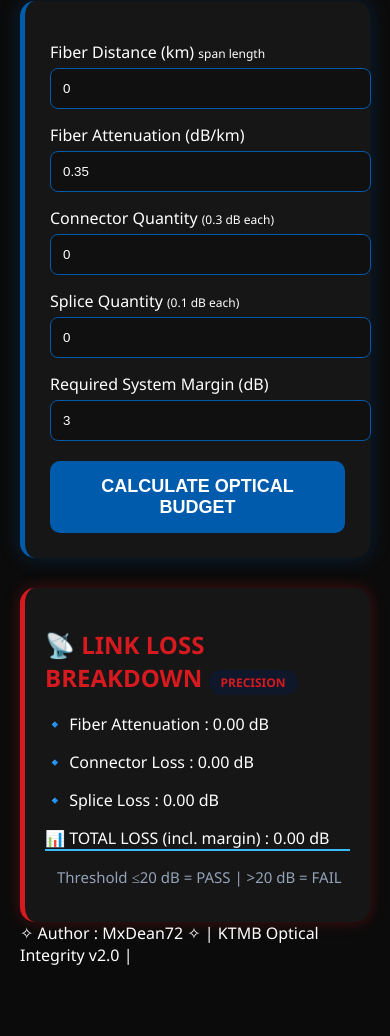
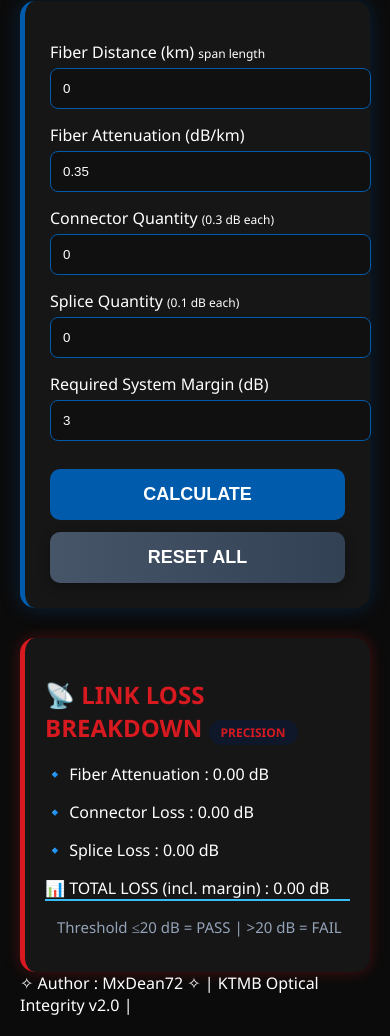
Before and after one commit to MxDean/ktmbsys, a plain HTML site: page index.html in a window 390 px wide. Shown: the part 1117-2153 px from the top of the page. Before the commit the page ends 2103 px from the top, so only its background shows below. Drawn offline with Linux system fonts and the light colour scheme.

Commit message:
Update index.html

```diff
--- a/index.html
+++ b/index.html
@@ -7,6 +7,32 @@
     <!-- External CSS -->
     <link rel="stylesheet" href="style.css">
     <link href="https://fonts.googleapis.com/css2?family=Inter:opsz,wght@14..32,300;400;600;700;800&display=swap" rel="stylesheet">
+    <style>
+        /* Button group styling for Calculate & Reset */
+        .button-group {
+            display: flex;
+            gap: 15px;
+            margin-top: 28px;
+        }
+        .button-group button {
+            flex: 1;
+            margin-top: 0;
+        }
+        .btn-reset {
+            background: linear-gradient(90deg, #475569, #334155);
+            box-shadow: 0 4px 12px rgba(0, 0, 0, 0.3);
+        }
+        .btn-reset:hover {
+            background: linear-gradient(90deg, #5A6B7C, #475569);
+            transform: scale(1.01);
+        }
+        @media (max-width: 600px) {
+            .button-group {
+                flex-direction: column;
+                gap: 12px;
+            }
+        }
+    </style>
 </head>
 <body>
 
@@ -64,10 +90,16 @@
     <label> <span class="signal-icon red"></span> Required System Margin (dB) </label>
     <input type="number" id="margin" value="3" step="0.5">
 
-    <button onclick="calculateLoss()">
-        <span class="signal-icon" style="width:18px;height:18px;"></span> CALCULATE OPTICAL BUDGET
-        <span class="signal-icon green" style="width:18px;height:18px;"></span>
-    </button>
+    <div class="button-group">
+        <button onclick="calculateLoss()">
+            <span class="signal-icon" style="width:18px;height:18px;"></span> CALCULATE
+            <span class="signal-icon green" style="width:18px;height:18px;"></span>
+        </button>
+        <button onclick="resetForm()" class="btn-reset">
+            <span class="signal-icon red" style="width:18px;height:18px;"></span> RESET ALL
+            <span class="signal-icon" style="width:18px;height:18px;"></span>
+        </button>
+    </div>
 </div>
 
 <div class="result">
```
